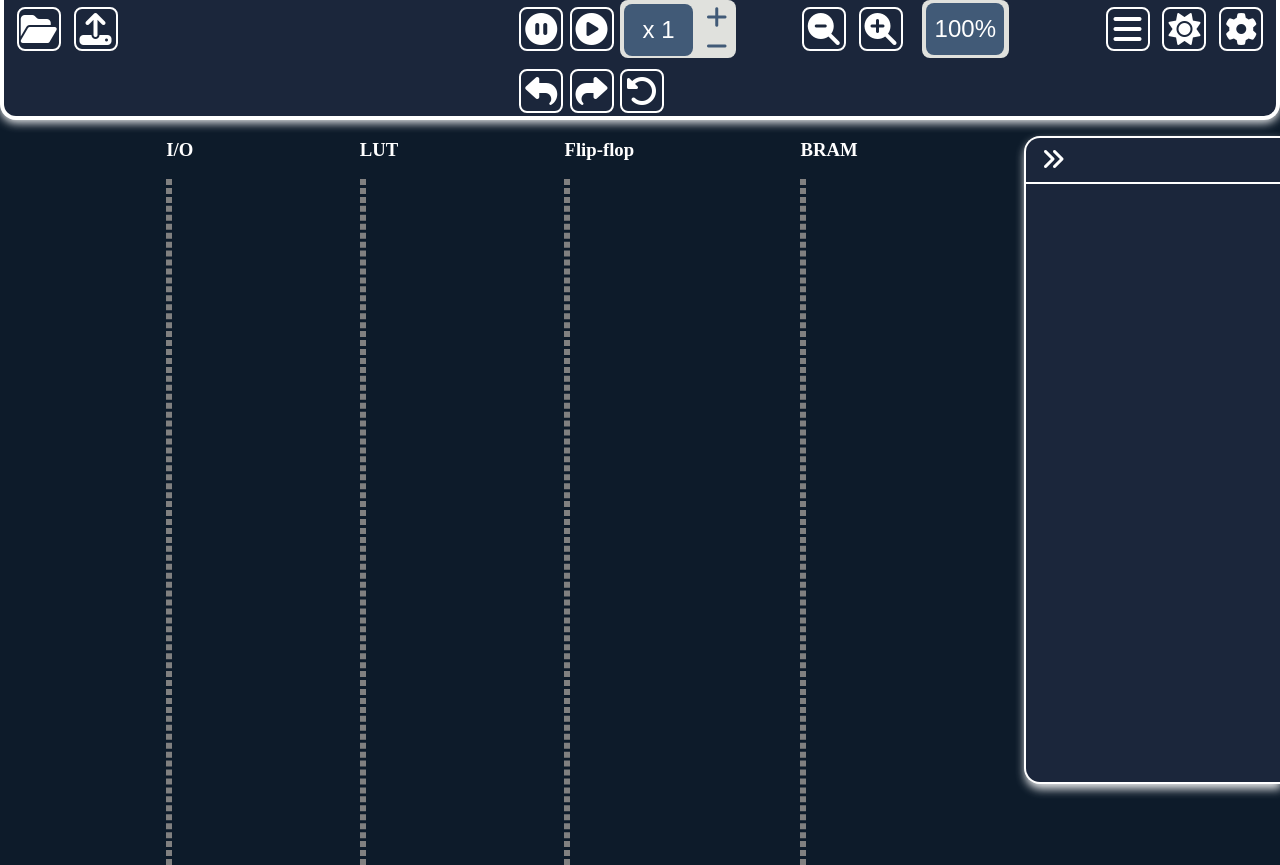
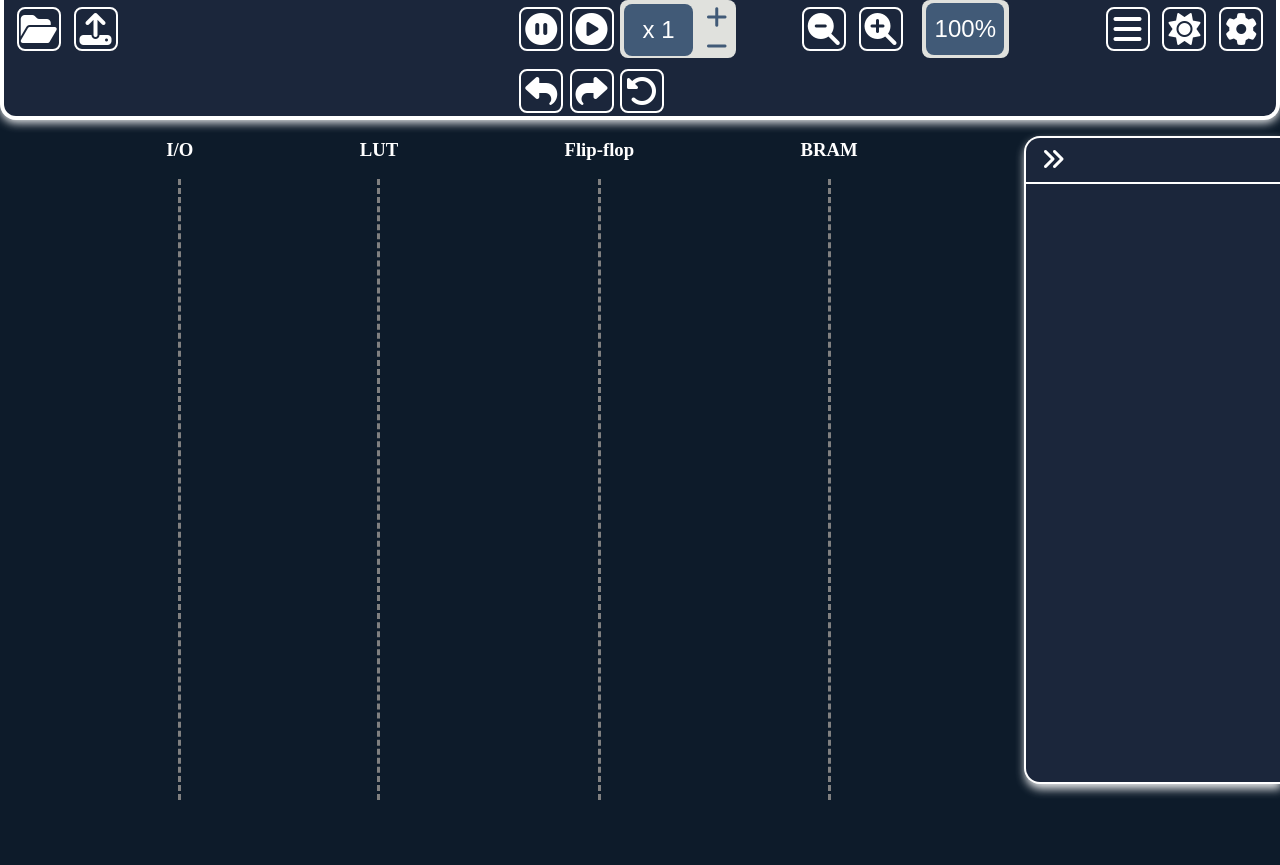
Before and after one commit to algosup/2024-2025-project-4-web-fpga-team-4, a website: page src/code/client/client.html in a window 1280 px wide. After the commit the page ends 800 px from the top, so only its background shows below. Drawn offline with Linux system fonts and the light colour scheme.

Commit message:
Change guidelines alignement
- Align guidelines with their text
- Correct the `start-server-short` command

```diff
--- a/src/code/client/client.css
+++ b/src/code/client/client.css
@@ -261,6 +261,12 @@ body {
 	display: flex;
 	justify-content: space-evenly;
 	height: 100%;
+
+	div {
+		display: flex;
+		align-items: center;
+		flex-direction: column;
+	}
 }
 
 #guidelines h3 {
@@ -268,34 +274,11 @@ body {
 	align-items: center;
 }
 
-#IO {
+#guidelines > div > div {
 	height: 100%;
 	width: 0px;
+	border-width: 0px;
 	border-left-width: 3px;
 	border-color: gray;
 	border-style: dashed;
 }
-
-#lut {
-	height: 100%;
-	width: 0px;
-	border-left-width: 3px;
-	border-color: gray;
-	border-style: dashed;
-}
-
-#flip-flop {
-	height: 100%;
-	width: 0px;
-	border-left-width: 3px;
-	border-color: gray;
-	border-style: dashed;
-}
-
-#bram {
-	height: 100%;
-	width: 0px;
-	border-left-width: 3px;
-	border-color: gray;
-	border-style: dashed;
-}
--- a/src/package.json
+++ b/src/package.json
@@ -10,7 +10,7 @@
 		"start-client": "npm i && npx live-server --open=\"code/client/client.html\"",
 		"start-client-short": "npx live-server --open=\"code/client/client.html\"",
 		"start-server": "npm i && npx live-server --open=\"code/server/server.html\"",
-		"start-server-short": "npx live-server --open=\"code/client/client.html\""
+		"start-server-short": "npx live-server --open=\"code/server/server.html\""
 	},
 	"dependencies": {
 		"live-server": "^1.2.0"
```
